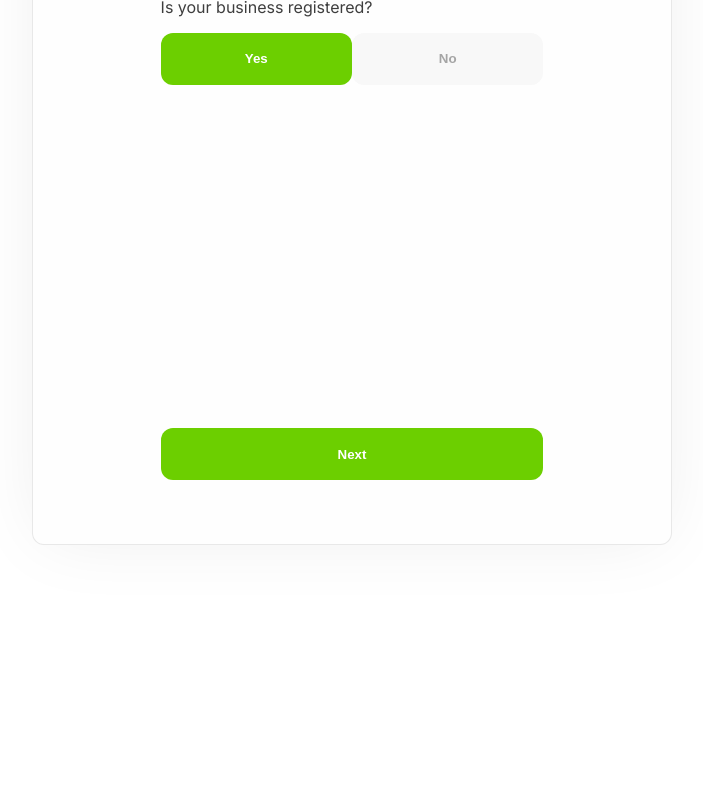
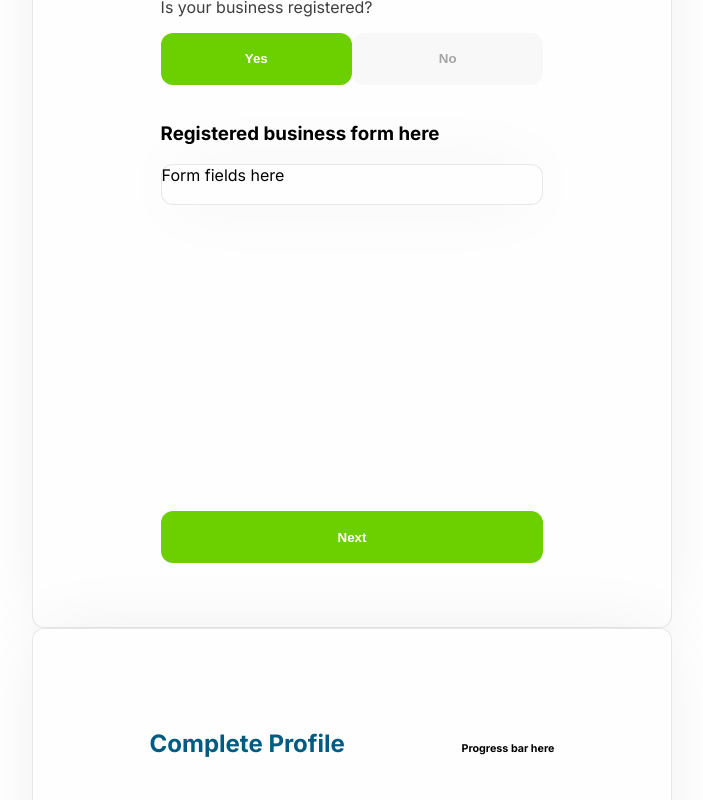
Before and after one commit to AgbajeOlayiwola/ElevateProd2, a Next.js app: page /Onboarding/ProfileSetup in a window 1280 px wide. Shown: the part 300-1100 px from the top of the page, without its empty margins (288-991 px from the left). Before the commit the page ends 925 px from the top, so only its background shows below. Built offline with nearby package versions, Linux system fonts and the light colour scheme.

Commit message:
Create registeredForm component.

```diff
--- /dev/null
+++ b/components/layout/RegisteredForm/index.js
@@ -0,0 +1,13 @@
+import React from 'react';
+import { RegisteredCardWrapper } from './styles.module';
+
+const RegisteredForm = () => {
+    return (
+        <div>
+            <h3>Registered business form here</h3>
+            <RegisteredCardWrapper>Form fields here</RegisteredCardWrapper>
+        </div>
+    );
+};
+
+export default RegisteredForm;
--- /dev/null
+++ b/components/layout/RegisteredForm/styles.module.js
@@ -0,0 +1,13 @@
+import styled from 'styled-components';
+
+export const RegisteredCardWrapper = styled.div`
+    width: 100%;
+    height: auto;
+    margin: 0 auto;
+    padding-bottom: 5%;
+    padding-bottom: 5%;
+    background: #fefefe;
+    border: 1px solid rgba(219, 219, 219, 0.6);
+    box-shadow: 0px 0px 74px -10px rgba(0, 0, 0, 0.08);
+    border-radius: 12px;
+`;
--- a/pages/Onboarding/ProfileSetup/index.js
+++ b/pages/Onboarding/ProfileSetup/index.js
@@ -13,6 +13,7 @@ import {
     RegStatusHeading,
     ButtonWrapper
 } from '../ProfileSetup/styles.module';
+import RegisteredForm from '../../../components/layout/RegisteredForm';
 
 const ProfileSetup = () => {
     const [isRegistered, setIsRegistered] = useState(false);
@@ -57,7 +58,8 @@ const ProfileSetup = () => {
                                     color="#ffffff"
                                     fontWeight="900"
                                     margin="0"
-                                    onClick={handleRegistrationStatus}
+                                    // onClick={handleRegistrationStatus}
+                                    onClick={handleShowSecondStep}
                                 />
                                 <ButtonComp
                                     width="50%"
@@ -71,6 +73,12 @@ const ProfileSetup = () => {
                                 />
                             </ButtonWrapper>
                         </RegStatusHeading>
+
+                        {/* THE FORM */}
+                        <RegisteredForm />
+
+                        {/* END OF THE FORM */}
+
                         <ButtonComp
                             width="100%"
                             height="52px"
@@ -142,6 +150,56 @@ const ProfileSetup = () => {
             ) : (
                 ''
             )}
+
+            {/* PERSONAL DETAILS */}
+            <CardContainer>
+                {/* <ProfileCard width="50%" height="0"> */}
+                <CardHeading>
+                    <LeftHeading>Complete Profile</LeftHeading>
+                    {/* <Imag
+                    src="/width"
+                    alt="lineImage" /> */}
+                    <h6>Progress bar here</h6>
+                </CardHeading>
+                <RegistrationStatus>
+                    {/* <RegStatusHeading>
+                            Is your business registered?
+                            <ButtonWrapper>
+                                <ButtonComp
+                                    width="50%"
+                                    height="52px"
+                                    text="Yes"
+                                    type="button"
+                                    backgroundColor="#6ccf00"
+                                    color="#ffffff"
+                                    fontWeight="900"
+                                    margin="0"
+                                />
+                                <ButtonComp
+                                    width="50%"
+                                    height="52px"
+                                    text="No"
+                                    type="button"
+                                    backgroundColor="#F8F8F8"
+                                    color="#A5A5A5"
+                                    fontWeight="900"
+                                    margin="0"
+                                />
+                            </ButtonWrapper>
+                        </RegStatusHeading> */}
+                    <ButtonComp
+                        width="100%"
+                        height="52px"
+                        text="Next"
+                        type="button"
+                        backgroundColor="#6ccf00"
+                        color="#ffffff"
+                        fontWeight="900"
+                        margin="80% 0 0 0"
+                    />
+                </RegistrationStatus>
+                {/* </ProfileCard> */}
+            </CardContainer>
         </BodyWrapper>
     );
 };
```
